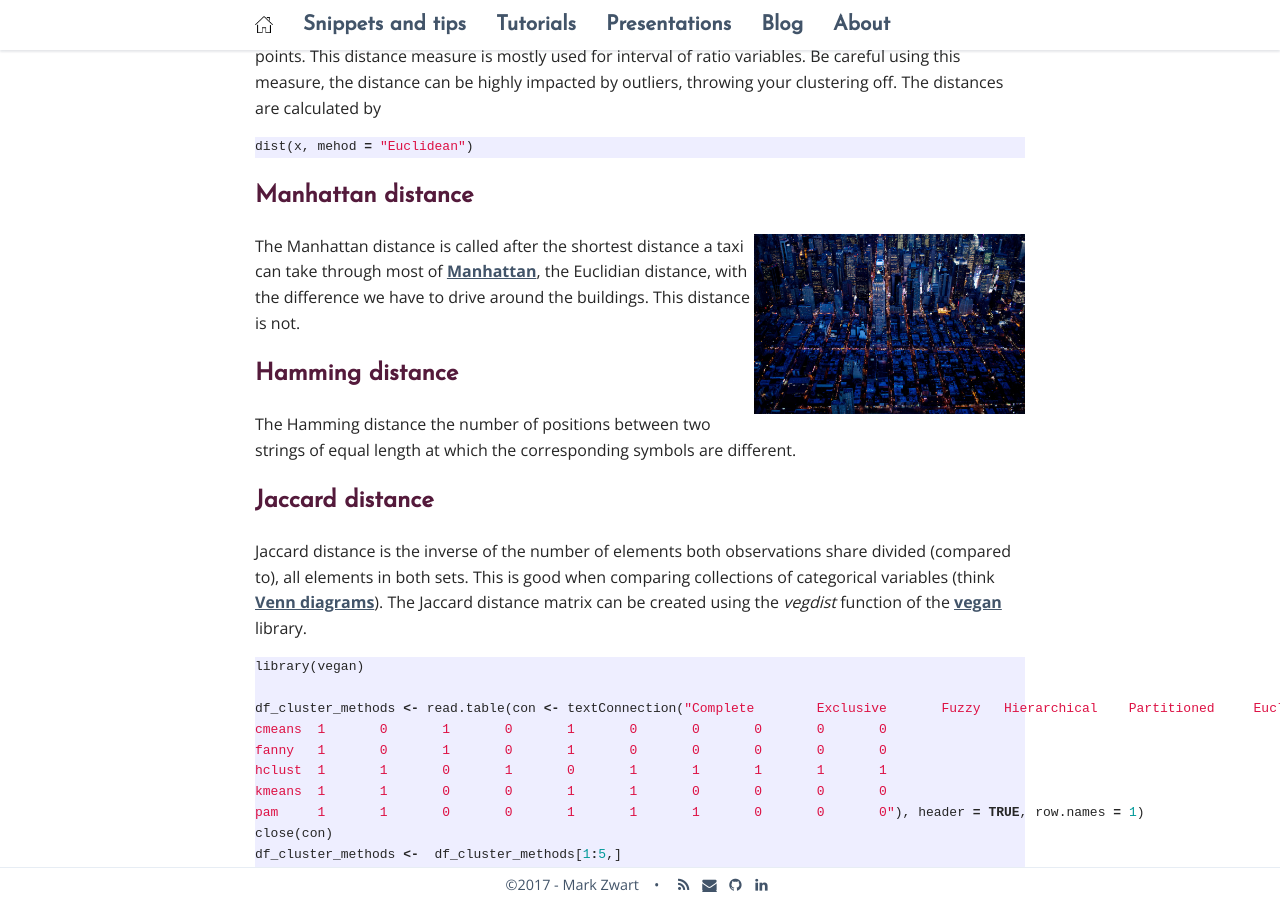
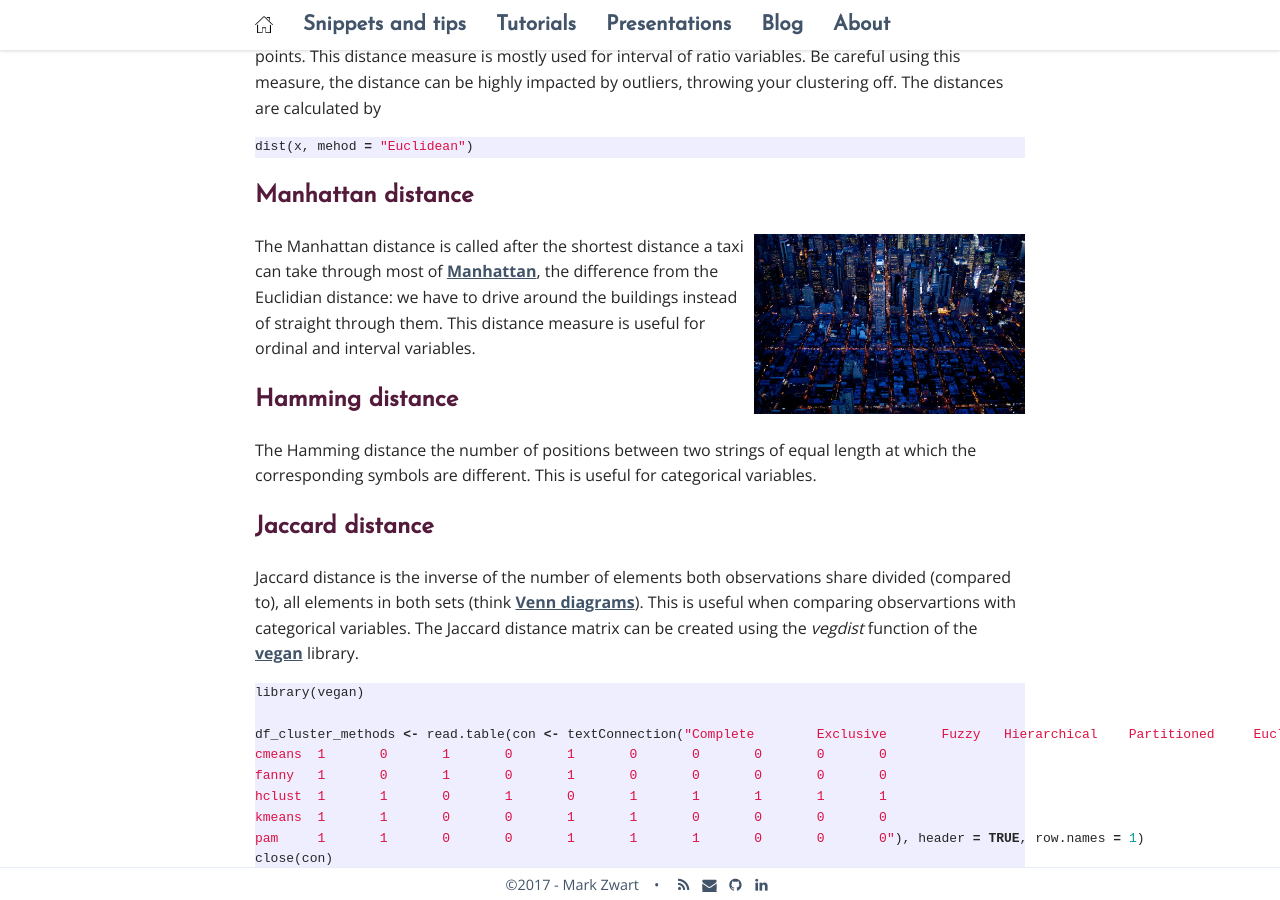
Before and after one commit to mark-me/mark-me.github.io, a Jekyll site: the page built from _pages/tutorials/clustering-mds/clustering-mds.md, in a window 1280 px wide and 900 px high, scrolled down 1493 px. Built offline with Jekyll 4.4.1, drawn with Linux system fonts in a browser that asks for light colours; nearby versions of some CDN libraries; comment, search, counter and statistics services are not loaded.

Commit message:
Update clustering-mds.md

````diff
--- a/_pages/tutorials/clustering-mds/clustering-mds.md
+++ b/_pages/tutorials/clustering-mds/clustering-mds.md
@@ -21,7 +21,7 @@ The last step before the actual clustering is **assessing clusterability** or ou
 
 # Determining similarity
 
-If we want to group observations by similarity, we need a measure(s) of their similarity; in the statistics field the reverse of similarity is used: distance measures. The distance measure used highly impacts the form of the clusters and the clustering method we can use. The choice of your distance metric is determined by the measurement levels of the variables in your data set. (If you need a refresh on measurement levels, you can find a quick explanation [here](/statistical-tests/#levels of measurement).) There are many distance metrics, but the four I found most useful are discussed here.
+If we want to group observations by similarity, we need a measure(s) of their similarity; in the statistics field the reverse of similarity is used: distance measures. The distance measure used highly impacts the form of the clusters and the clustering method we can use. The choice of your distance metric is determined by the measurement levels of the variables in your data set. (If you need a refresh on measurement levels, you can find a quick explanation [here](/statistical-tests/#levels-of-measurement).) There are many distance metrics, but the four I found most useful are discussed here.
 
 ## Euclidian distance
 
@@ -35,15 +35,15 @@ dist(x, mehod = "Euclidean")
 
 <img src="/_pages/tutorials/clustering-mds/manhattan.jpg" width="271" height="180" align="right"/>
 
-The Manhattan distance is called after the shortest distance a taxi can take through most of [Manhattan](http://becomeanewyorker.com/streets-and-avenues-a-history-of-the-grid-system/), the Euclidian distance, with the difference we have to drive around the buildings. This distance is not.
+The Manhattan distance is called after the shortest distance a taxi can take through most of [Manhattan](http://becomeanewyorker.com/streets-and-avenues-a-history-of-the-grid-system/), the difference from the Euclidian distance: we have to drive around the buildings instead of straight through them. This distance measure is useful for ordinal and interval variables.
 
 ## Hamming distance
 
-The Hamming distance the number of positions between two strings of equal length at which the corresponding symbols are different.
+The Hamming distance the number of positions between two strings of equal length at which the corresponding symbols are different. This is useful for categorical variables.
 
 ## Jaccard distance
 
-Jaccard distance is the inverse of the number of elements both observations share divided (compared to), all elements in both sets. This is good when comparing collections of categorical variables (think [Venn diagrams](https://en.wikipedia.org/wiki/Venn_diagram)). The Jaccard distance matrix can be created using the _vegdist_ function of the **[vegan](https://www.rdocumentation.org/packages/vegan)** library.
+Jaccard distance is the inverse of the number of elements both observations share divided (compared to), all elements in both sets (think [Venn diagrams](https://en.wikipedia.org/wiki/Venn_diagram)). This is useful when comparing observartions with categorical variables. The Jaccard distance matrix can be created using the _vegdist_ function of the **[vegan](https://www.rdocumentation.org/packages/vegan)** library.
 ```r
 library(vegan)
 
````
